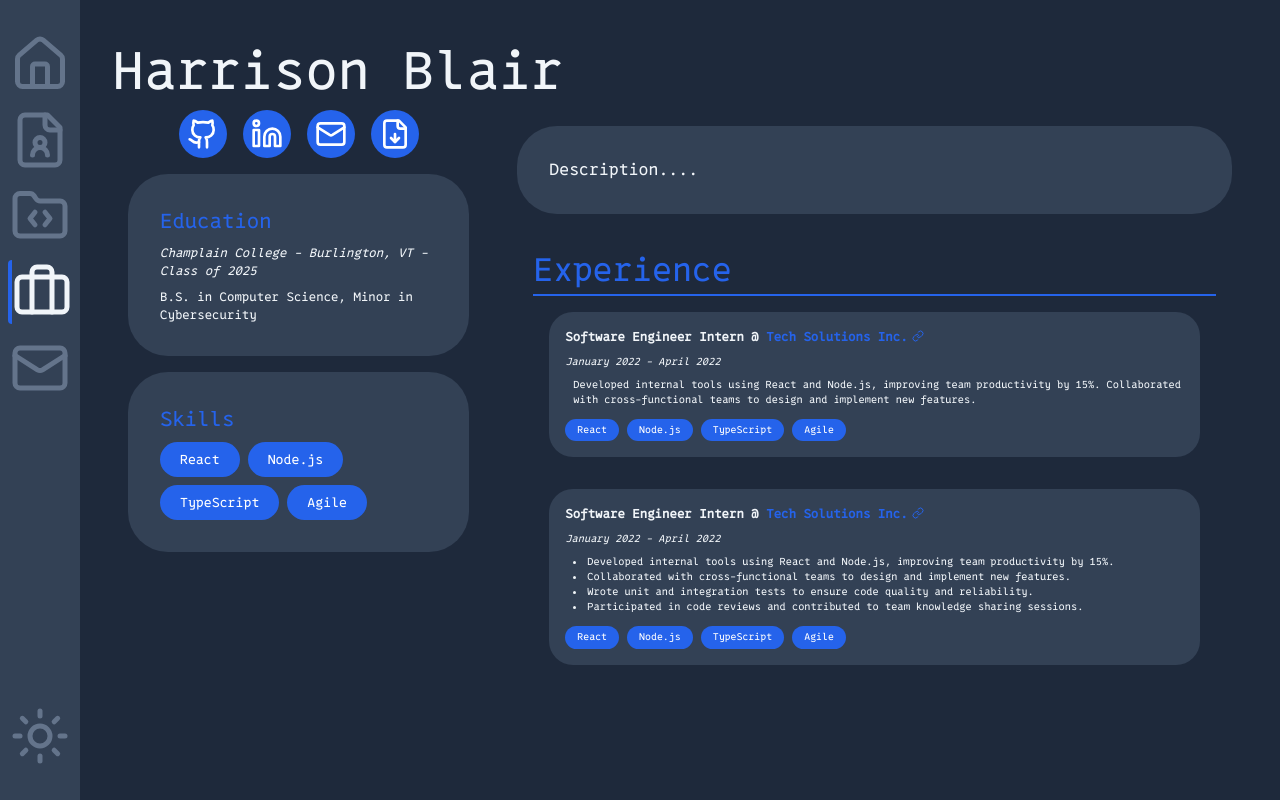
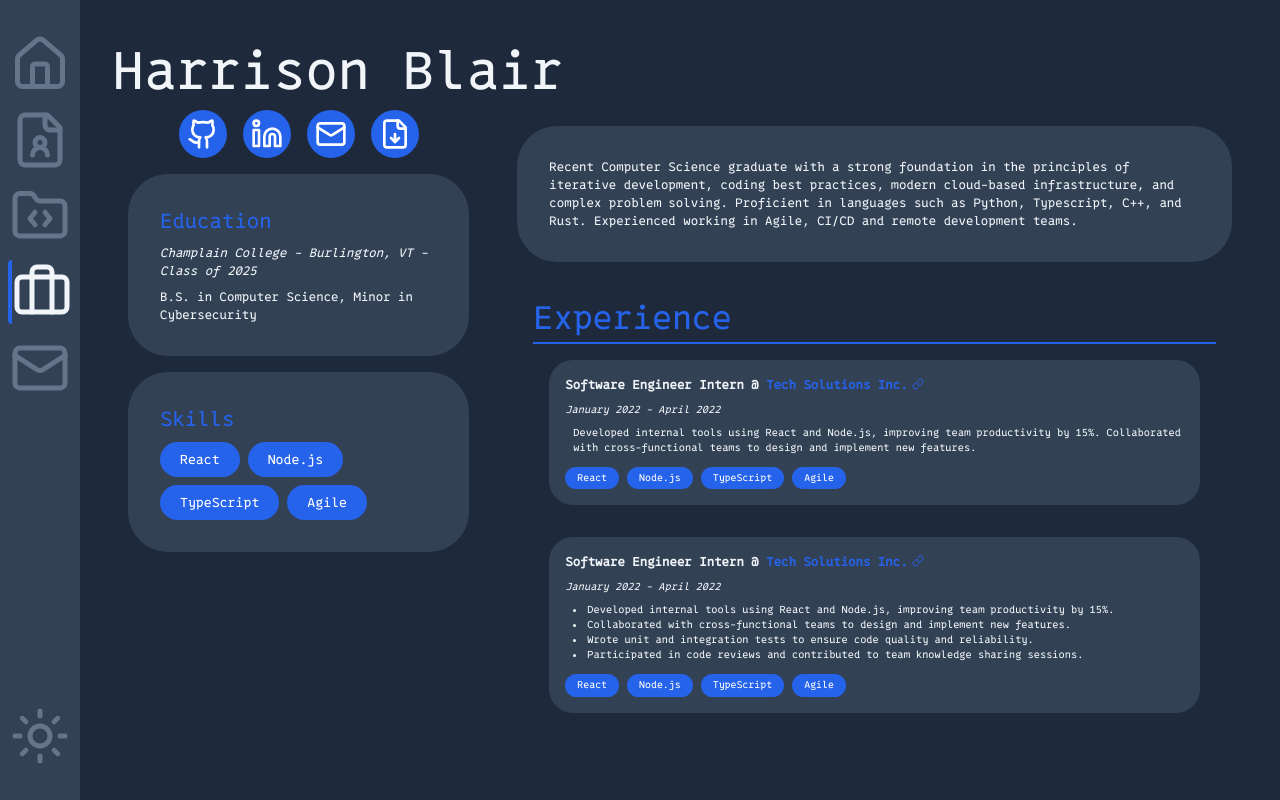
Before and after one commit to Harrison-Blair/personal-website, a Next.js app: page /work in a window 1280 px wide. Built offline with nearby package versions, Linux system fonts and the light colour scheme.

Commit message:
add stub description from resume

```diff
--- a/src/app/work/page.tsx
+++ b/src/app/work/page.tsx
@@ -84,8 +84,10 @@ export default function Work() {
         <div> {/* Main Content - 2/3 of Screen */}
           <div className="bg-[var(--muted)] rounded-[2.5rem] m-4 p-4 ">
             <div className="flex flex-col m-4">
-              <p>
-                Description....
+              <p className="text-[1.5vh]">
+                Recent Computer Science graduate with a strong foundation in the principles of iterative development, coding
+                best practices, modern cloud-based infrastructure, and complex problem solving. Proficient in languages such as
+                Python, Typescript, C++, and Rust. Experienced working in Agile, CI/CD and remote development teams.
               </p>
             </div>
           </div>
```
